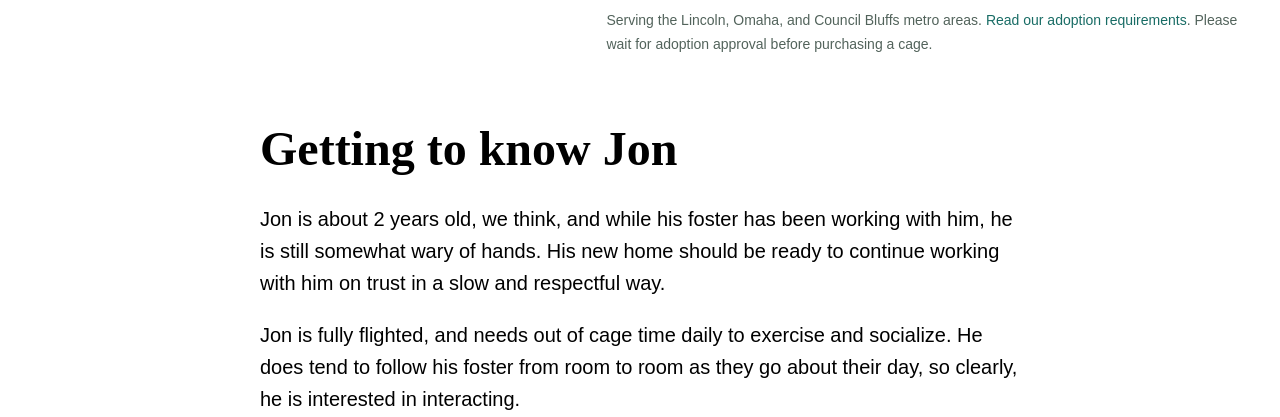
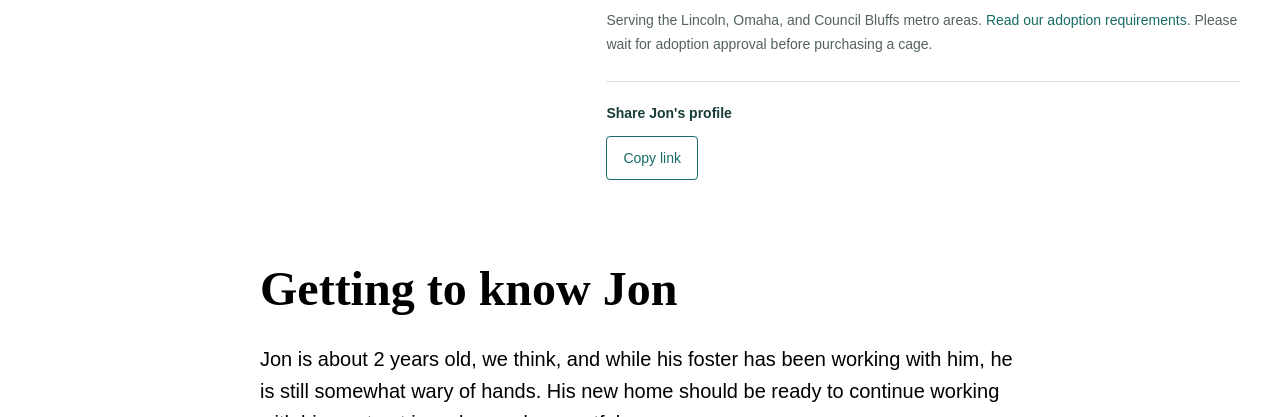
Before and after one commit to dkuntze/harp-site, a website: page test/fixtures/bird-profile.html in a window 1280 px wide. Shown: the part 683-1100 px from the top of the page. Drawn offline with Linux system fonts and the light colour scheme; no server answers; a web font is replaced by a local one.

Commit message:
feat(adoption): add social sharing to individual bird profiles
Add native share and canonical-link copying with accessible status feedback and a manual-copy fallback. Reuse server-rendered social metadata, preserve legacy blocks, and document crawler/social preview validation.

Co-authored-by: Copilot <223556219+Copilot@users.noreply.github.com>

```diff
--- a/blocks/available-bird/available-bird.css
+++ b/blocks/available-bird/available-bird.css
@@ -131,9 +131,74 @@ main .available-bird a:any-link {
   color: var(--bird-accent);
 }
 
-main .available-bird a:focus-visible {
+main .available-bird :is(a, button, input):focus-visible {
   outline: 3px solid var(--bird-accent);
   outline-offset: 5px;
+}
+
+main .available-bird .bird-sharing {
+  padding-top: 20px;
+  margin-top: 24px;
+  border-top: 1px solid #d5e0d9;
+}
+
+main .available-bird .bird-sharing-label {
+  margin: 0 0 12px;
+  font-size: 14px;
+  font-weight: 600;
+}
+
+main .available-bird .bird-sharing-controls {
+  display: flex;
+  flex-wrap: wrap;
+  gap: 12px;
+}
+
+main .available-bird .bird-sharing button {
+  min-height: 44px;
+  max-width: 100%;
+  padding: 10px 16px;
+  margin: 0;
+  border: 1px solid var(--bird-accent);
+  border-radius: 4px;
+  background: white;
+  color: var(--bird-accent);
+  font-size: 14px;
+  white-space: normal;
+}
+
+main .available-bird .bird-sharing button:hover {
+  background: var(--bird-mist);
+}
+
+main .available-bird .bird-sharing button:disabled {
+  background: var(--bird-mist);
+  cursor: wait;
+}
+
+main .available-bird .bird-sharing input {
+  box-sizing: border-box;
+  width: 100%;
+  min-height: 44px;
+  padding: 10px;
+  margin-top: 12px;
+  border: 1px solid #859c90;
+  border-radius: 4px;
+  background: white;
+  color: var(--bird-ink);
+  font: inherit;
+  font-size: 16px;
+}
+
+main .available-bird .bird-sharing-status {
+  min-height: 1.6em;
+  margin: 8px 0 0;
+  color: #52635b;
+  font-size: 14px;
+}
+
+main .available-bird .bird-sharing [hidden] {
+  display: none;
 }
 
 main .available-bird-wrapper:has(> .profile) + .default-content-wrapper {
--- a/blocks/available-bird/available-bird.js
+++ b/blocks/available-bird/available-bird.js
@@ -29,6 +29,87 @@ function createFacts(facts) {
   return list;
 }
 
+function getProfileURL() {
+  let url = new URL(window.location.href);
+  const preferred = document.querySelector('link[rel="canonical"]')?.href
+    || getMetadata('og:url') || url.href;
+  try {
+    const canonical = new URL(preferred, url);
+    if (['https:', 'http:'].includes(canonical.protocol)) url = canonical;
+  } catch {
+    // A malformed canonical must not prevent sharing the current profile.
+  }
+  url.search = '';
+  url.hash = '';
+  return url.href;
+}
+
+function createSharing(name, summary) {
+  const sharing = document.createElement('div');
+  sharing.className = 'bird-sharing';
+  sharing.setAttribute('role', 'group');
+  sharing.setAttribute('aria-label', `Share ${name}'s profile`);
+  const label = document.createElement('p');
+  label.className = 'bird-sharing-label';
+  label.textContent = `Share ${name}'s profile`;
+  const controls = document.createElement('div');
+  controls.className = 'bird-sharing-controls';
+  const message = document.createElement('p');
+  message.className = 'bird-sharing-status';
+  message.setAttribute('role', 'status');
+  message.setAttribute('aria-live', 'polite');
+  const manualLink = document.createElement('input');
+  manualLink.type = 'url';
+  manualLink.readOnly = true;
+  manualLink.hidden = true;
+  manualLink.setAttribute('aria-label', 'Profile link');
+  const data = {
+    title: getMetadata('og:title') || document.title || name,
+    text: getMetadata('og:description') || getMetadata('description') || summary,
+    url: getProfileURL(),
+  };
+  manualLink.value = data.url;
+
+  const copyLink = async () => {
+    message.textContent = '';
+    try {
+      await navigator.clipboard.writeText(data.url);
+      manualLink.hidden = true;
+      message.textContent = 'Link copied.';
+    } catch {
+      manualLink.hidden = false;
+      manualLink.focus();
+      manualLink.select();
+      message.textContent = 'Copy the selected link to share this profile.';
+    }
+  };
+
+  if (typeof navigator.share === 'function') {
+    const share = document.createElement('button');
+    share.type = 'button';
+    share.textContent = 'Share profile';
+    share.addEventListener('click', async () => {
+      share.disabled = true;
+      message.textContent = '';
+      try {
+        await navigator.share(data);
+      } catch (error) {
+        if (error.name !== 'AbortError') await copyLink();
+      } finally {
+        share.disabled = false;
+      }
+    });
+    controls.append(share);
+  }
+  const copy = document.createElement('button');
+  copy.type = 'button';
+  copy.textContent = 'Copy link';
+  copy.addEventListener('click', copyLink);
+  controls.append(copy);
+  sharing.append(label, controls, manualLink, message);
+  return sharing;
+}
+
 function addPageSchema(block, name, summary, image) {
   const schema = document.createElement('script');
   schema.type = 'application/ld+json';
@@ -36,8 +117,7 @@ function addPageSchema(block, name, summary, image) {
     '@context': 'https://schema.org',
     '@type': 'WebPage',
     name: getMetadata('og:title') || document.title || name,
-    url: document.querySelector('link[rel="canonical"]')?.href
-      || `${window.location.origin}${window.location.pathname}`,
+    url: getProfileURL(),
     description: getMetadata('description') || summary,
     about: {
       '@type': 'Thing',
@@ -145,7 +225,7 @@ export default function decorate(block) {
     createLink('/adoption/requirements', 'Read our adoption requirements'),
     '. Please wait for adoption approval before purchasing a cage.',
   );
-  copy.append(actions, note);
+  copy.append(actions, note, createSharing(name, summary));
   const overview = document.createElement('div');
   overview.className = 'bird-overview';
   overview.append(photo, copy);
--- a/test/fixtures/bird-profile.html
+++ b/test/fixtures/bird-profile.html
@@ -3,7 +3,15 @@
   <head>
     <meta charset="utf-8">
     <title>Meet Jon, a green cheek conure | HARP</title>
+    <link rel="canonical" href="https://www.heartlandavianrescueproject.org/adoption/birds/jon">
     <meta name="description" content="Meet Jon, a young green cheek conure looking for a patient home through HARP in the Omaha, Lincoln, and Council Bluffs area.">
+    <meta property="og:title" content="Meet Jon, a green cheek conure | HARP">
+    <meta property="og:description" content="Meet Jon, a young green cheek conure looking for a patient home through HARP in the Omaha, Lincoln, and Council Bluffs area.">
+    <meta property="og:url" content="https://www.heartlandavianrescueproject.org/adoption/birds/jon">
+    <meta name="twitter:card" content="summary_large_image">
+    <meta name="twitter:title" content="Meet Jon, a green cheek conure | HARP">
+    <meta name="twitter:description" content="Meet Jon, a young green cheek conure looking for a patient home through HARP in the Omaha, Lincoln, and Council Bluffs area.">
+    <meta name="twitter:image" content="https://www.heartlandavianrescueproject.org/adoption/media_18cc361fb4adece72fe5c61f802912a72fe1e2c44.png">
     <meta name="bird-species" content="Green cheek conure">
     <meta name="bird-age" content="About 2 years">
     <meta name="bird-sex" content="Unknown">
```
Also changed, not shown: test/birds.spec.js (+79 -0 lines), README.md.
